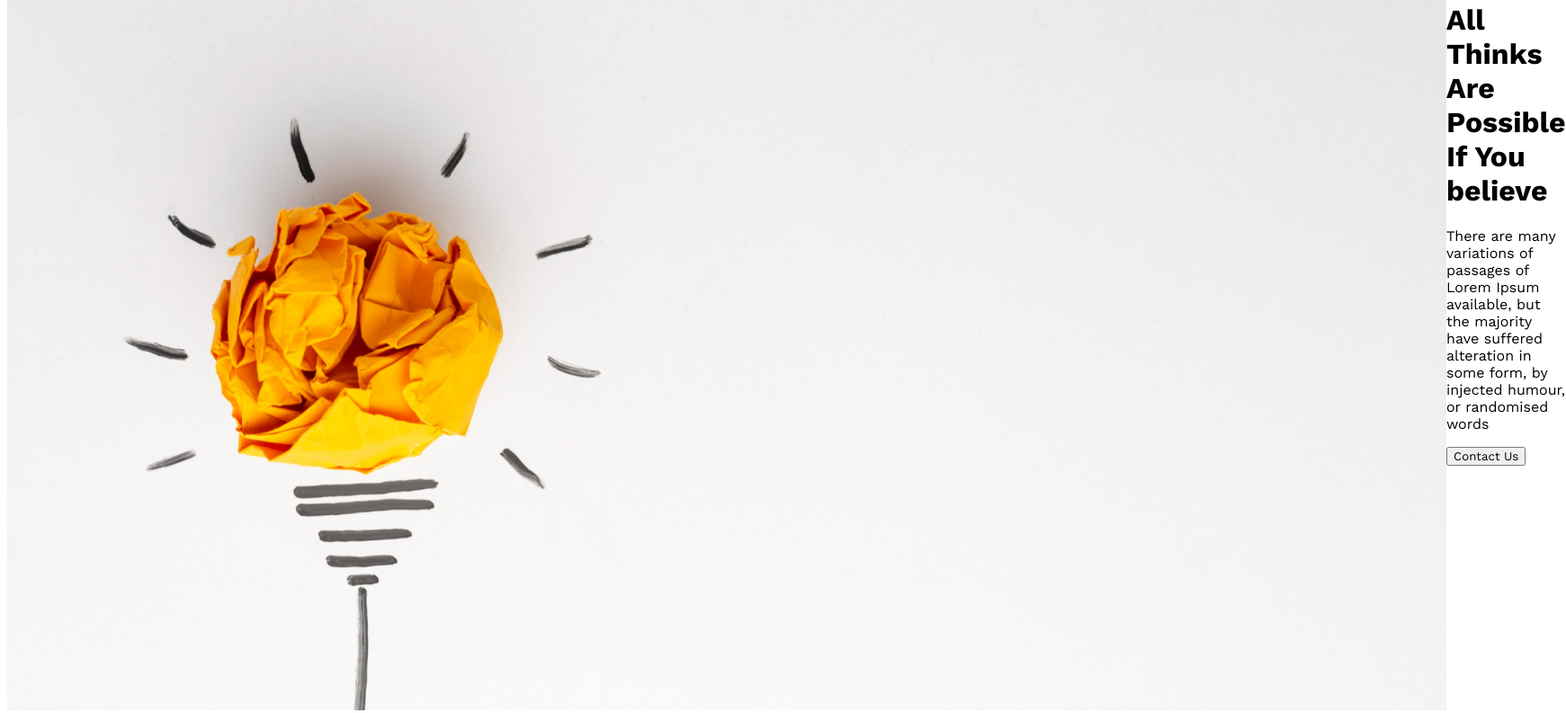
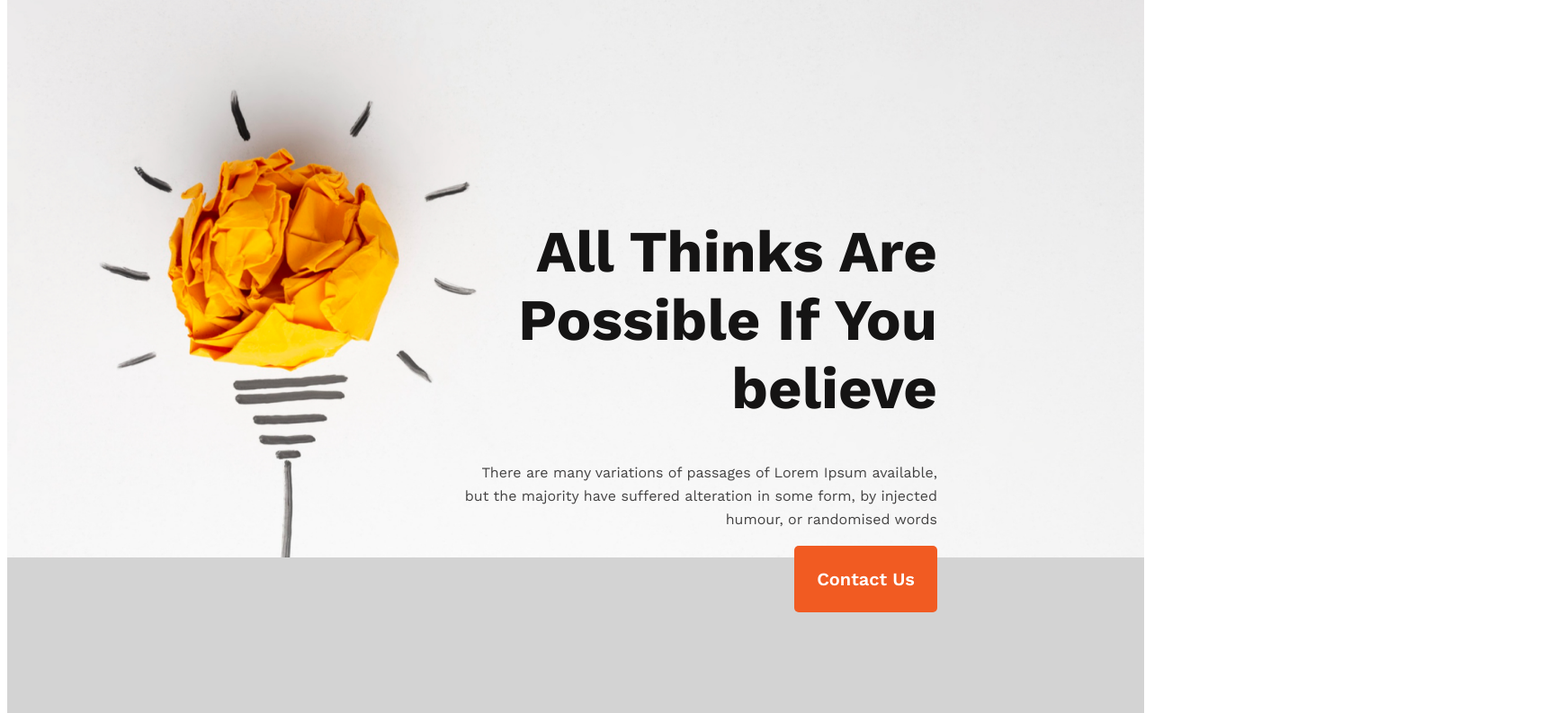
Before and after one commit to HamzaAryanSapnil/new-year-programming-hero-website, a plain HTML site: page index.html in a window 1280 px wide. Shown: the part 26-819 px from the top of the page at 90% size, 1741 px wide, since content can reach past the window. Drawn offline with nearby package versions, Linux system fonts and the light colour scheme.

Commit message:
finished header

```diff
--- a/index.html
+++ b/index.html
@@ -1,31 +1,27 @@
 <!DOCTYPE html>
 <html lang="en">
 <head>
-    <meta charset="UTF-8" />
-    <meta name="viewport" content="width=device-width, initial-scale=1.0" />
+  <meta charset="UTF-8">
+  <meta name="viewport" content="width=device-width, initial-scale=1.0">
   <title>New Year New Me</title>
-    <link rel="preconnect" href="https://fonts.googleapis.com" />
-    <link rel="preconnect" href="https://fonts.gstatic.com" crossorigin />
-    <link
-      href="https://fonts.googleapis.com/css2?family=Open+Sans:wght@400;700;800&family=Work+Sans:wght@400;600;700&display=swap"
-      rel="stylesheet"
-    />
-    <link rel="stylesheet" href="styles/style.css" />
+  <link rel="preconnect" href="https://fonts.googleapis.com">
+<link rel="preconnect" href="https://fonts.gstatic.com" crossorigin>
+<link href="https://fonts.googleapis.com/css2?family=Open+Sans:wght@400;700;800&family=Work+Sans:wght@400;600;700&display=swap" rel="stylesheet">
+  <link rel="stylesheet" href="styles/style.css">
 </head>
 <body>
-    <header class="header">
-      <img src="images/banner/banner1.png" alt="" />
-      <div class="header-content">
-        <h1 class="header-title">All Thinks Are Possible If You believe</h1>
-        <p class="header-description">
-          There are many variations of passages of Lorem Ipsum available, but
-          the majority have suffered alteration in some form, by injected
-          humour, or randomised words
-        </p>
-        <button class="contact">Contact Us</button>
-      </div>
+  <header class="header" >
+     <header class="header-content">
+      <h1 class="header-title">All Thinks Are<br> Possible If You<br> believe</h1>
+      <p class=" section-description header-description">There are many variations of passages of Lorem Ipsum available, but the majority have suffered alteration in some form, by injected humour, or randomised words</p>
+      <button class="btn-primary">Contact Us</button>
      </header>
-    <main></main>
-    <footer></footer>
+  </header>
+  <main>
+
+  </main>
+  <footer>
+
+  </footer>
 </body>
 </html>
--- a/styles/style.css
+++ b/styles/style.css
@@ -1,10 +1,60 @@
 /* shared styles */
-* {
-  font-family: "Open Sans", sans-serif;
-  font-family: "Work Sans", sans-serif;
+*{
+  font-family: 'Work Sans', sans-serif;
+}
+.section-title{
+  color: var(--Dark-01, #151414);
+font-size: 40px;
+font-weight: 700;
+}
+.section-description{
+  color: var(--Dark-02, #444343);
+font-family: Work Sans;
+font-size: 16px;
+font-style: normal;
+font-weight: 400;
+line-height: 26px; /* 162.5% */
+}
+.btn-primary{
+  border-radius: 5px;
+background: #F15B22;
+border: 0;
+color: #FFF;
+text-align: center;
+font-family: Work Sans;
+font-size: 20px;
+font-style: normal;
+font-weight: 600;
+line-height: normal;
+padding: 25px;
 }
 
-/* header styles */
+/* header related styles */
 .header{
-    display: flex;
+  background-image: url("../images/banner/banner1.png");
+  background-repeat: no-repeat;
+  background-size: 100%;
+  background-color:  lightgray;
+  display: flex;
+  justify-content: right;
 }
+.header-content{
+  max-width: 530px;
+  text-align: right;
+  margin:216px 230px;
+}
+.header-title{
+  color: var(--Dark-01, #151414);
+text-align: right;
+font-size: 65px;
+font-weight: 700;
+}
+.header-description{
+  color: var(--Dark-02, #444343);
+text-align: right;
+font-family: Work Sans;
+font-size: 16px;
+font-style: normal;
+font-weight: 400;
+line-height: 26px; /* 162.5% */
+}
```
Lines whose indentation alone changed are shown as unchanged.
